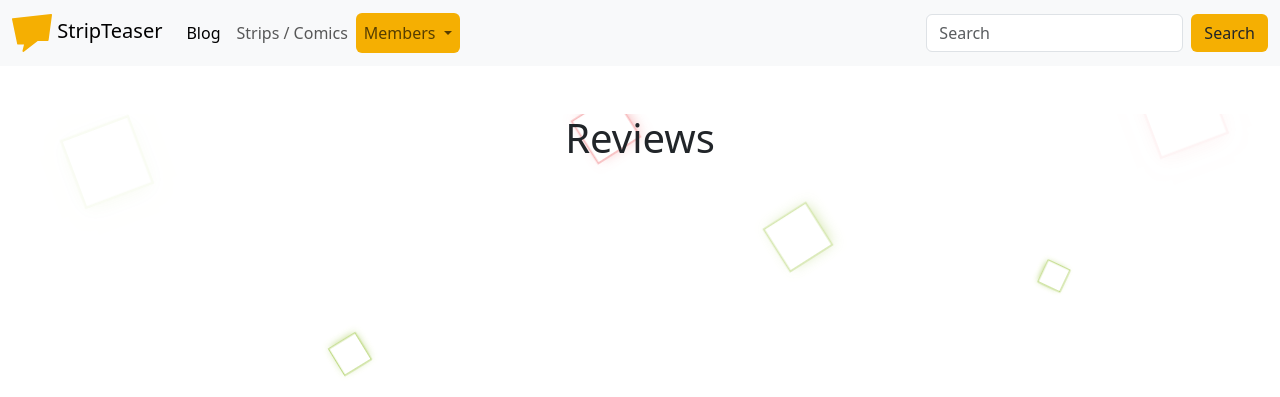
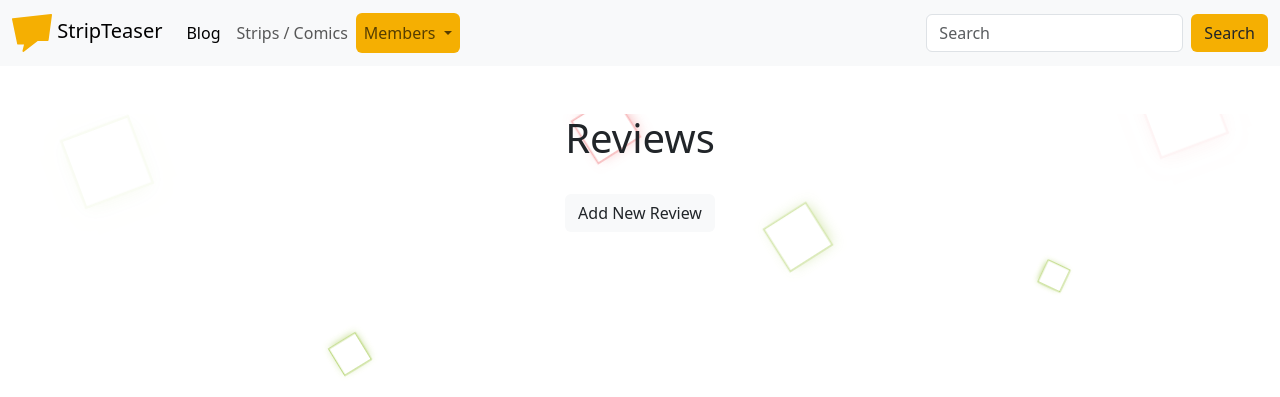
Before and after one commit to radule90/CI_PP__4, a Django app: page /blog/ in a window 1280 px wide. Shown: the top 397 px of the page. Run offline with Django 3.2, Linux system fonts and the light colour scheme; data that the repository does not hold is empty.

Commit message:
Add links for strip post create and list view

```diff
--- a/blogpost/templates/blogpost/blog.html
+++ b/blogpost/templates/blogpost/blog.html
@@ -4,6 +4,11 @@
 <div class="container">
     <div class="row text-center mb-4">
         <h1>Reviews</h1>
+    </div>
+    <div class="row justify-content-center my-4">
+        <div class="col-4 text-center">
+            <a href="{% url 'create-post' %}" class="btn btn-grey">Add New Review</a>
+        </div>
     </div>
     <div class="row gap-5 justify-content-center my-auto">
         {% for post in page_obj %}
--- a/templates/header.html
+++ b/templates/header.html
@@ -18,7 +18,7 @@
             <div class="collapse navbar-collapse" id="navbarSupportedContent">
                 <ul class="navbar-nav me-auto mb-2 mb-lg-0">
                     <li class="nav-item">
-                        <a class="nav-link active" aria-current="page" href="#">Blog</a>
+                        <a class="nav-link active" aria-current="page" href="{% url 'blog' %}">Blog</a>
                     </li>
                     <li class="nav-item">
                         <a class="nav-link" href="{% url 'strip-list' %}">Strips / Comics</a>
```
Also changed, not shown: blogpost/urls.py (line endings or trailing spaces).
